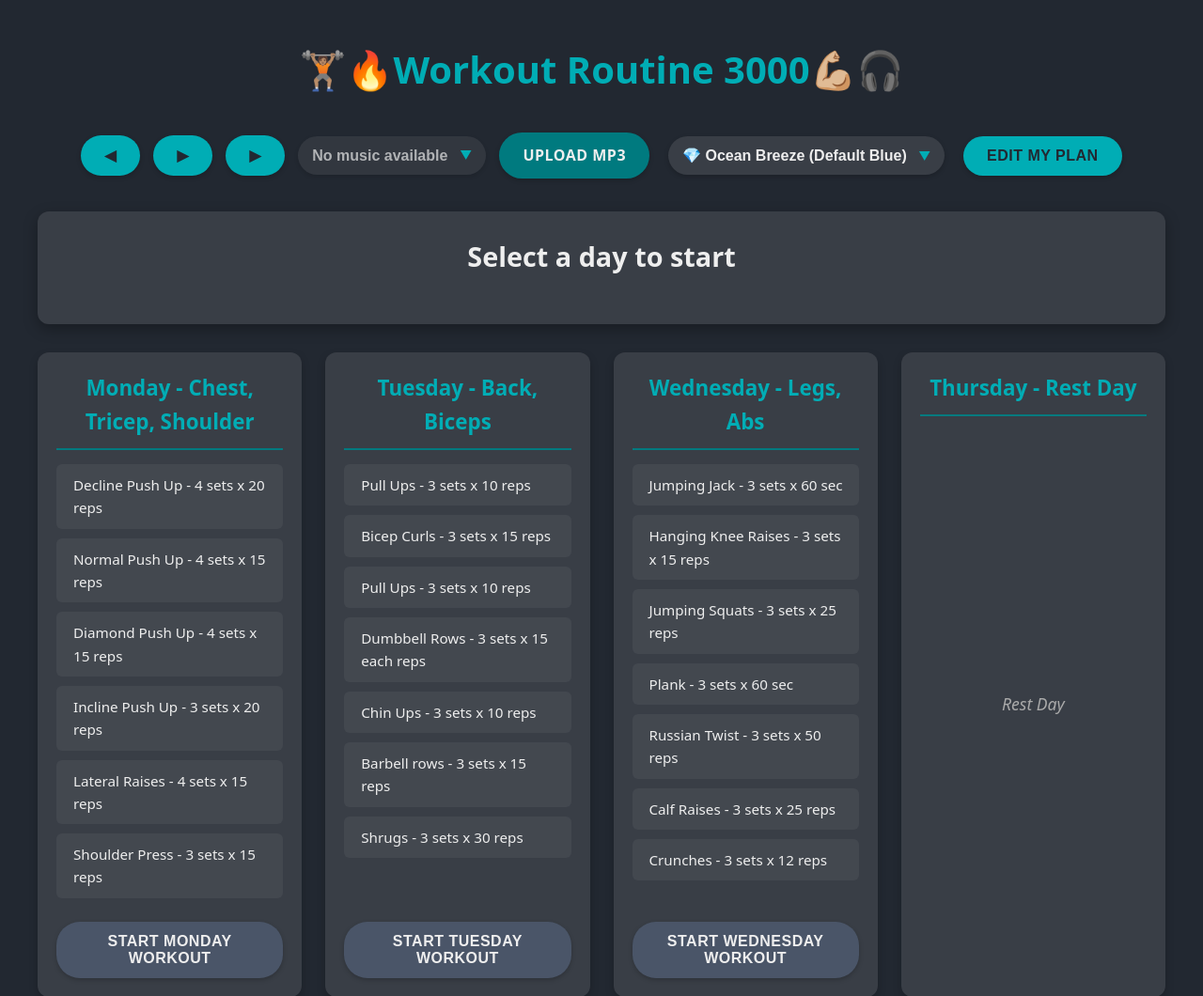
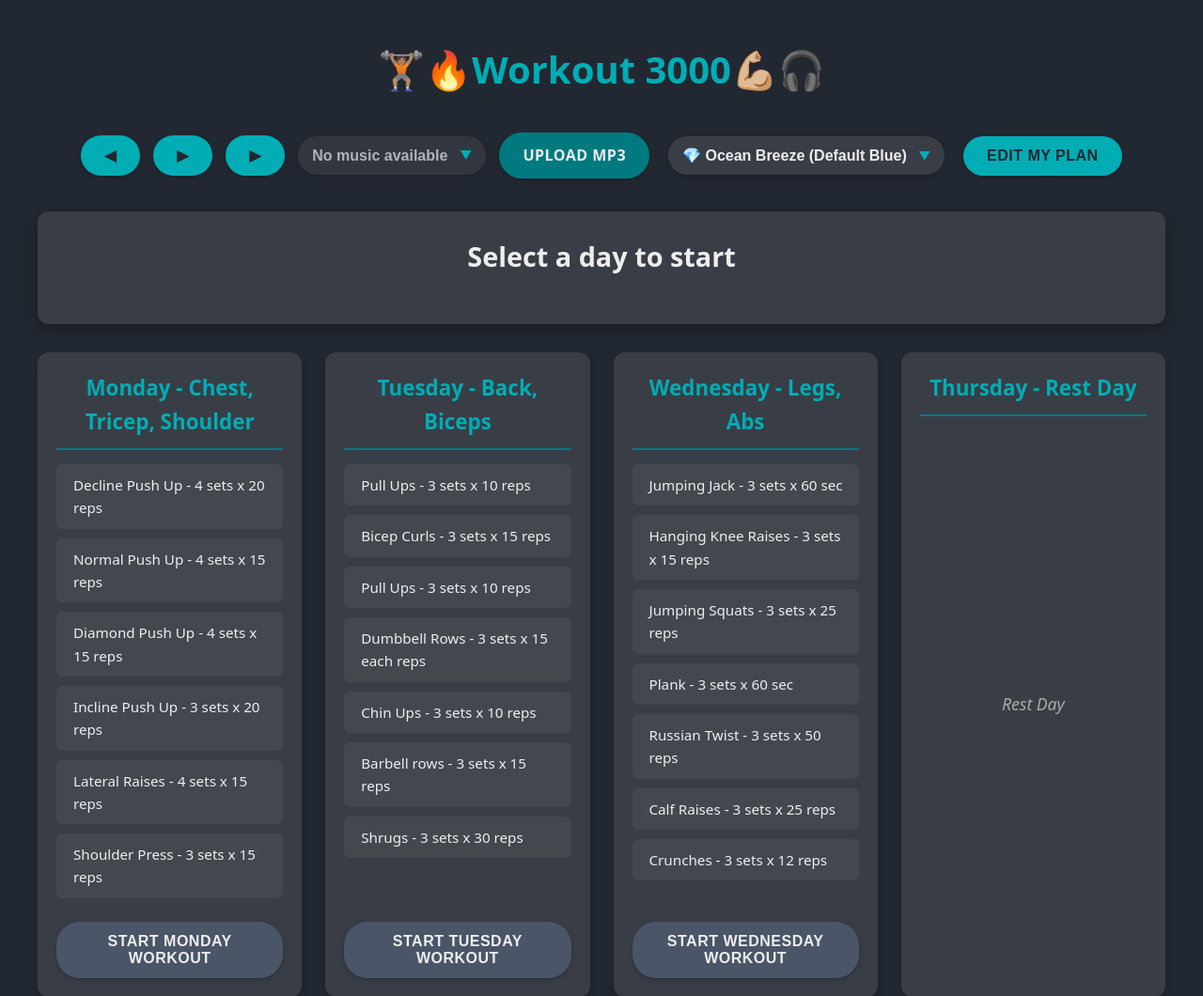
Before and after one commit to ELITEJ0E/workout-planner, a plain HTML site: page index.html in a window 1280 px wide. Shown: the top 1060 px of the page at 94% size. Drawn offline with nearby package versions, Linux system fonts and the light colour scheme; no server answers.

Commit message:
Add files via upload

```diff
--- a/index.html
+++ b/index.html
@@ -16,7 +16,7 @@
 </head>
 <body>
     <div class="container">
-        <h1>🏋🏽🔥Workout Routine 3000💪🏼🎧</h1>
+        <h1>🏋🏽🔥Workout 3000💪🏼🎧</h1>
 
         <div id="controls">
             <button id="back-to-plan" style="display: none;">Back to Plan</button>
```
